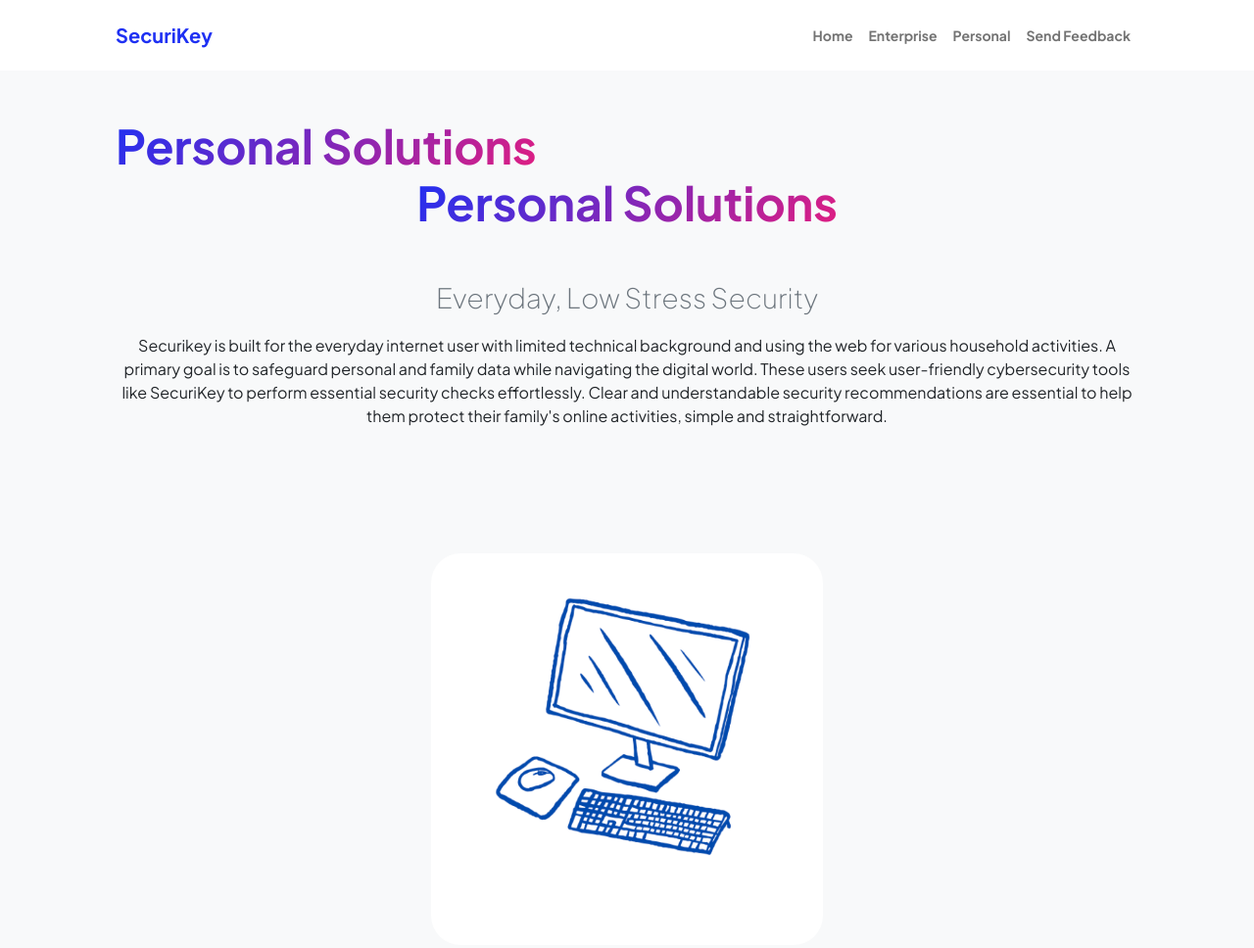
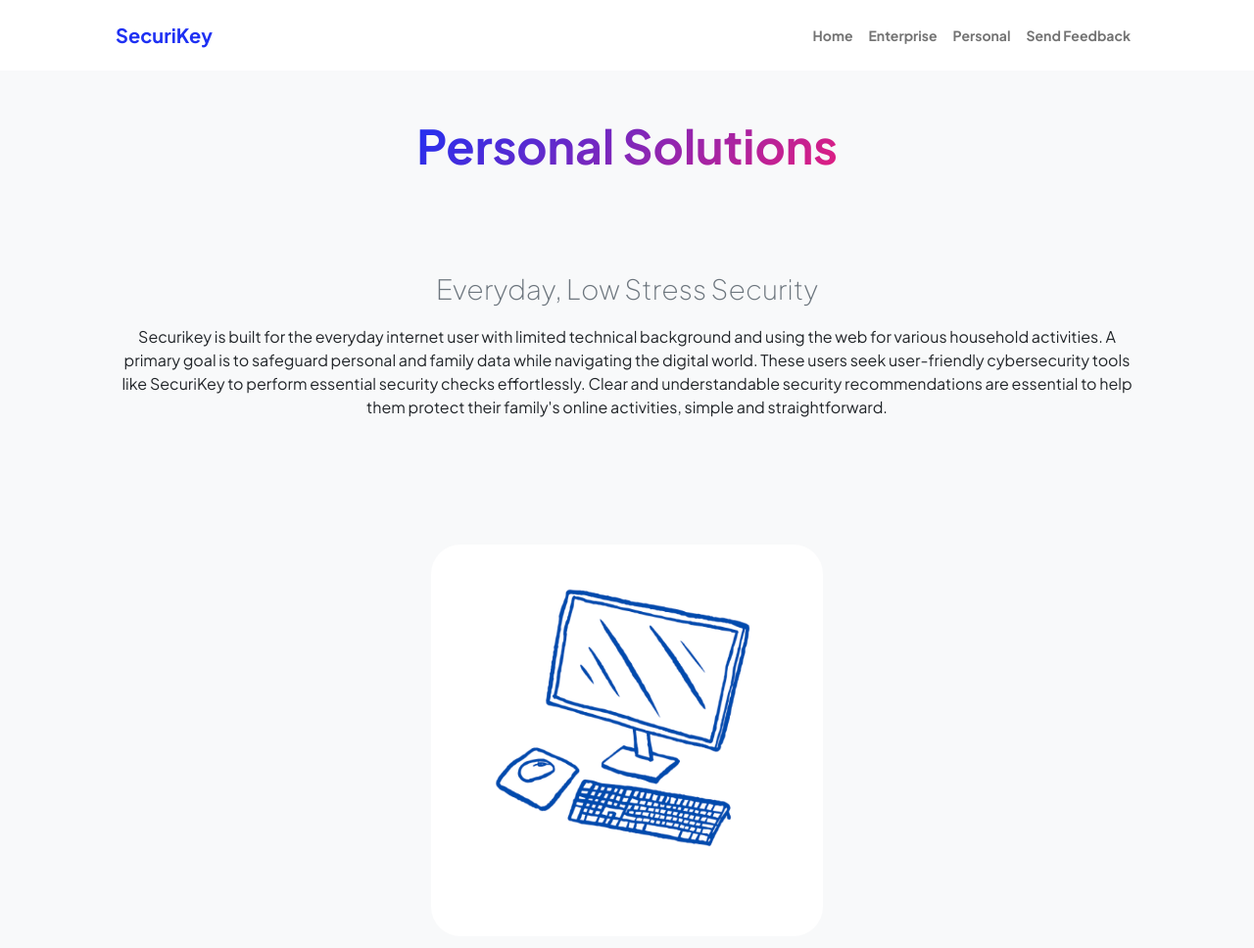
Before and after one commit to the-bearded-one/securikey, a website: page web/personal.html in a window 1280 px wide. Shown: the top 968 px of the page at 98% size. Drawn offline with nearby package versions, Linux system fonts and the light colour scheme; files whose address does not match are found by name.

Commit message:
adjust heading to personal page

```diff
--- a/web/personal.html
+++ b/web/personal.html
@@ -38,13 +38,15 @@
             <section class="py-5">
                 <div class="container px-5 pb-5">
                     <div class="row gx-5 align-items-center">
+                        <div class="text-center mb-5">
                         <h1 class="display-5 fw-bolder mb-0"><span class="text-gradient d-inline">Personal Solutions</span></h1>
+                    </div>
                         <div class="col-xxl-5">
                             <!-- Header text content-->
                             <div class="text-center text-xxl-start">
                                 <div class="text-center mb-5">
                                     <div class="col-12 text-center">
-                                    <h1 class="display-5 fw-bolder mb-0"><span class="text-gradient d-inline">Personal Solutions</span></h1>
+                                    <!-- <h1 class="display-5 fw-bolder mb-0"><span class="text-gradient d-inline">Personal Solutions</span></h1> -->
                                     </div>
                                 </div>
                                 <div class="fs-3 fw-light text-muted mb-3">Everyday, Low Stress Security</div>
```
